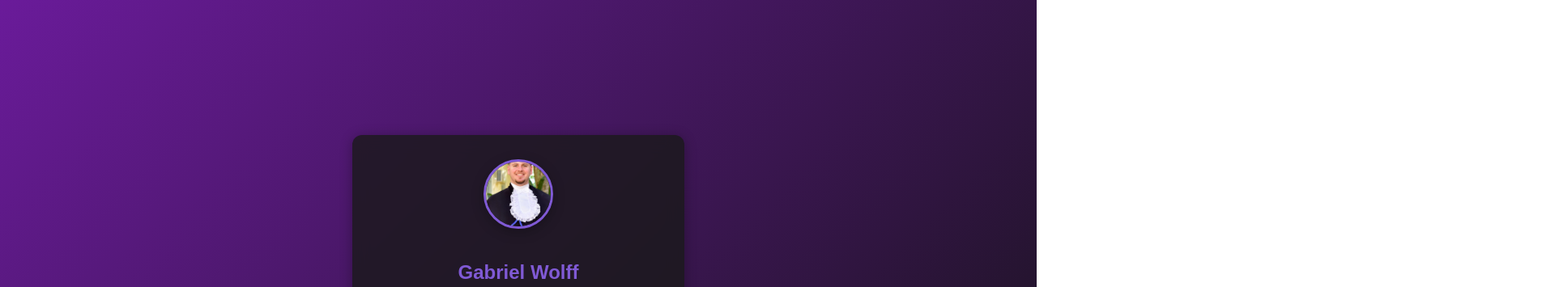
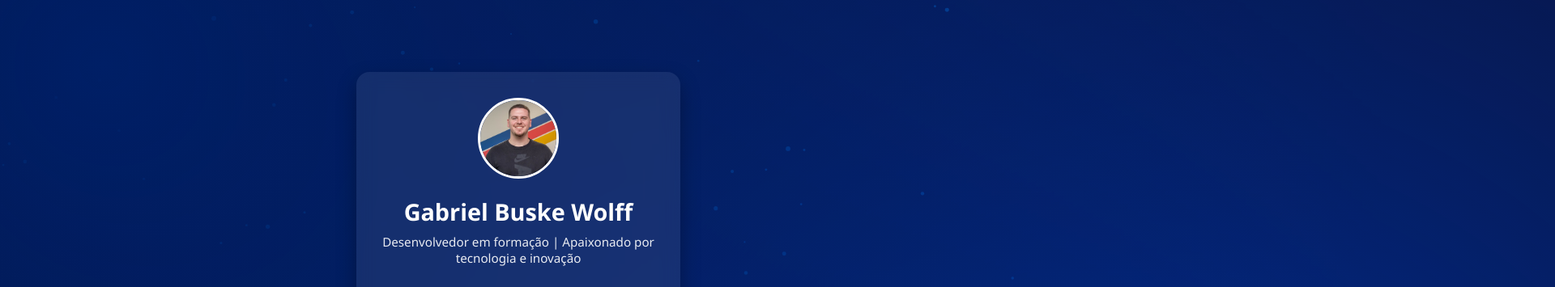
Before and after one commit to GabWolff/GabWolff.github.io, a plain HTML site: page index.html in a window 1280 px wide. Shown: the top 355 px of the page at 81% size, 1920 px wide, since content can reach past the window. Drawn offline with Linux system fonts and the light colour scheme.

Commit message:
add: new files

```diff
--- /dev/null
+++ b/css/style.css
@@ -0,0 +1,118 @@
+:root {
+    --card-bg: rgba(255, 255, 255, 0.08);
+    --link-bg-start: #005eff;
+    --link-bg-end: #003cb3;
+    --link-hover-shadow: rgba(0, 102, 255, 0.5);
+  }
+
+  * {
+    margin: 0;
+    padding: 0;
+    box-sizing: border-box;
+    font-family: 'Segoe UI', Tahoma, Geneva, Verdana, sans-serif;
+  }
+
+  body {
+    position: relative;
+    background-color: #0b0e2e;
+    color: #fff;
+    min-height: 100vh;
+    display: flex;
+    align-items: center;
+    justify-content: center;
+    padding: 2rem;
+    overflow: hidden;
+  }
+
+  canvas#particles {
+    position: absolute;
+    top: 0;
+    left: 0;
+    width: 100%;
+    height: 100%;
+    z-index: -2;
+  }
+
+  body::before {
+    content: "";
+    position: absolute;
+    top: -50%;
+    left: -50%;
+    width: 200%;
+    height: 200%;
+    background: radial-gradient(circle at 25% 25%, #001f66 0%, transparent 70%),
+                radial-gradient(circle at 75% 75%, #002f99 0%, transparent 70%),
+                radial-gradient(circle at 50% 50%, #1e3a8a33 0%, transparent 60%);
+    animation: backgroundMove 20s linear infinite;
+    z-index: -1;
+  }
+
+  @keyframes backgroundMove {
+    0% { transform: translate(0, 0); }
+    50% { transform: translate(10%, 10%); }
+    100% { transform: translate(0, 0); }
+  }
+
+  .container {
+    background-color: var(--card-bg);
+    padding: 2rem;
+    border-radius: 1rem;
+    box-shadow: 0 10px 25px rgba(0, 0, 0, 0.3);
+    text-align: center;
+    max-width: 400px;
+    width: 100%;
+    backdrop-filter: blur(10px);
+    z-index: 1;
+  }
+
+  .avatar {
+    width: 100px;
+    height: 100px;
+    border-radius: 50%;
+    object-fit: cover;
+    border: 3px solid #fff;
+    margin-bottom: 1rem;
+  }
+
+  h1 {
+    font-size: 1.8rem;
+    margin-bottom: 0.5rem;
+  }
+
+  p.bio {
+    font-size: 0.95rem;
+    opacity: 0.9;
+    margin-bottom: 2rem;
+  }
+
+  .link {
+    display: flex;
+    align-items: center;
+    justify-content: space-between;
+    background: linear-gradient(90deg, var(--link-bg-start), var(--link-bg-end));
+    padding: 0.8rem 1.2rem;
+    border-radius: 0.8rem;
+    margin-bottom: 1rem;
+    color: #fff;
+    text-decoration: none;
+    transition: transform 0.3s, box-shadow 0.3s;
+  }
+
+  .link:hover {
+    transform: scale(1.05);
+    box-shadow: 0 5px 15px var(--link-hover-shadow);
+  }
+
+  .link i {
+    margin-right: 0.8rem;
+    font-size: 1.2rem;
+  }
+
+  .link span {
+    flex-grow: 1;
+    text-align: left;
+  }
+
+  .link .icon {
+    margin-left: auto;
+  }
--- a/index.html
+++ b/index.html
@@ -1,38 +1,40 @@
 <!DOCTYPE html>
 <html lang="pt-br">
 <head>
-    <meta charset="UTF-8">
-    <meta name="viewport" content="width=device-width, initial-scale=1.0">
-    <title>Meu Linktree</title>
-    <link rel="stylesheet" href="style.css">
-    <link href="https://cdnjs.cloudflare.com/ajax/libs/font-awesome/6.0.0-beta3/css/all.min.css" rel="stylesheet">
+  <meta charset="UTF-8" />
+  <meta name="viewport" content="width=device-width, initial-scale=1.0" />
+  <title>Gabriel | Linktree</title>
+  <link rel="stylesheet" href="https://cdnjs.cloudflare.com/ajax/libs/font-awesome/6.5.0/css/all.min.css">
+  <link rel="stylesheet" href="css/style.css">
 </head>
 <body>
+  <canvas id="particles"></canvas>
   <div class="container">
-        <img src="fotocapa.jpg" alt="Foto de Perfil" class="profile-picture">
-        <h1 class="name">Gabriel Wolff</h1>
-        <p class="title">Desenvolvedor Web</p>
-        <div class="links">
-            <a href="https://www.linkedin.com/in/gabriel-wolff" target="_blank" class="link-item">
-                <i class="fab fa-linkedin"></i> LinkedIn
+    <img src="images/unnamed.jpg" alt="" class="avatar">
+    <h1>Gabriel Buske Wolff</h1>
+    <p class="bio">Desenvolvedor em formação | Apaixonado por tecnologia e inovação</p>
+
+    <a href="https://github.com/GabWolff" class="link" target="_blank">
+      <i class="fab fa-github"></i><span>GitHub</span><i class="fas fa-arrow-right icon"></i>
     </a>
-            <a href="https://github.com/GabrielBuske-Wolff" target="_blank" class="link-item">
-                <i class="fab fa-github"></i> GitHub
+
+    <a href="https://www.linkedin.com/in/gabriel-wolff-9768b3357/" class="link" target="_blank">
+      <i class="fab fa-linkedin"></i><span>LinkedIn</span><i class="fas fa-arrow-right icon"></i>
     </a>
-            <a href="https://www.instagram.com/gabrielwolff" target="_blank" class="link-item">
-                <i class="fab fa-instagram"></i> Instagram
+
+    <a href="https://www.instagram.com/_gabrielwolff" class="link" target="_blank">
+      <i class="fab fa-instagram"></i><span>Instagram</span><i class="fas fa-arrow-right icon"></i>
     </a>
-            <a href="https://twitter.com/gabrielwolff" target="_blank" class="link-item">
-                <i class="fab fa-twitter"></i> Twitter
+
+    <a href="https://twitter.com/_gabrielwolff" class="link" target="_blank">
+      <i class="fab fa-x-twitter"></i><span>Twitter</span><i class="fas fa-arrow-right icon"></i>
+    </a>
+
+    <a href="mailto:gabrielbuskew@gmail.com" class="link">
+      <i class="fas fa-envelope"></i><span>Email</span><i class="fas fa-arrow-right icon"></i>
     </a>
   </div>
-    </div>
 
-    <div class="social-icons">
-        <a href="" class="social-icon linkedin" target="_blank"><i class="fab fa-linkedin"></i></a>
-        <a href="https://github.com/GabrielBuske-Wolff" class="social-icon github" target="_blank"><i class="fab fa-github"></i></a>
-        <a href="" class="social-icon instagram" target="_blank"><i class="fab fa-instagram"></i></a>
-        <a href="" class="social-icon twitter" target="_blank"><i class="fab fa-twitter"></i></a>
-    </div>
+  <script src="js/particles.js"></script>
 </body>
 </html>
--- /dev/null
+++ b/js/particles.js
@@ -0,0 +1,53 @@
+const canvas = document.getElementById('particles');
+const ctx = canvas.getContext('2d');
+let particlesArray;
+
+canvas.width = window.innerWidth;
+canvas.height = window.innerHeight;
+
+window.addEventListener('resize', () => {
+  canvas.width = window.innerWidth;
+  canvas.height = window.innerHeight;
+  init();
+});
+
+function Particle() {
+  this.x = Math.random() * canvas.width;
+  this.y = Math.random() * canvas.height;
+  this.size = Math.random() * 2 + 1;
+  this.speedX = Math.random() * 0.5 - 0.25;
+  this.speedY = Math.random() * 0.5 - 0.25;
+}
+
+Particle.prototype.update = function () {
+  this.x += this.speedX;
+  this.y += this.speedY;
+  if (this.x > canvas.width || this.x < 0) this.speedX *= -1;
+  if (this.y > canvas.height || this.y < 0) this.speedY *= -1;
+};
+
+Particle.prototype.draw = function () {
+  ctx.fillStyle = 'rgba(0, 153, 255, 0.6)';
+  ctx.beginPath();
+  ctx.arc(this.x, this.y, this.size, 0, Math.PI * 2);
+  ctx.fill();
+};
+
+function init() {
+  particlesArray = [];
+  for (let i = 0; i < 100; i++) {
+    particlesArray.push(new Particle());
+  }
+}
+
+function animate() {
+  ctx.clearRect(0, 0, canvas.width, canvas.height);
+  particlesArray.forEach(p => {
+    p.update();
+    p.draw();
+  });
+  requestAnimationFrame(animate);
+}
+
+init();
+animate();
```
Also changed, not shown: images/unnamed.jpg (added). Lines whose indentation alone changed are shown as unchanged.
